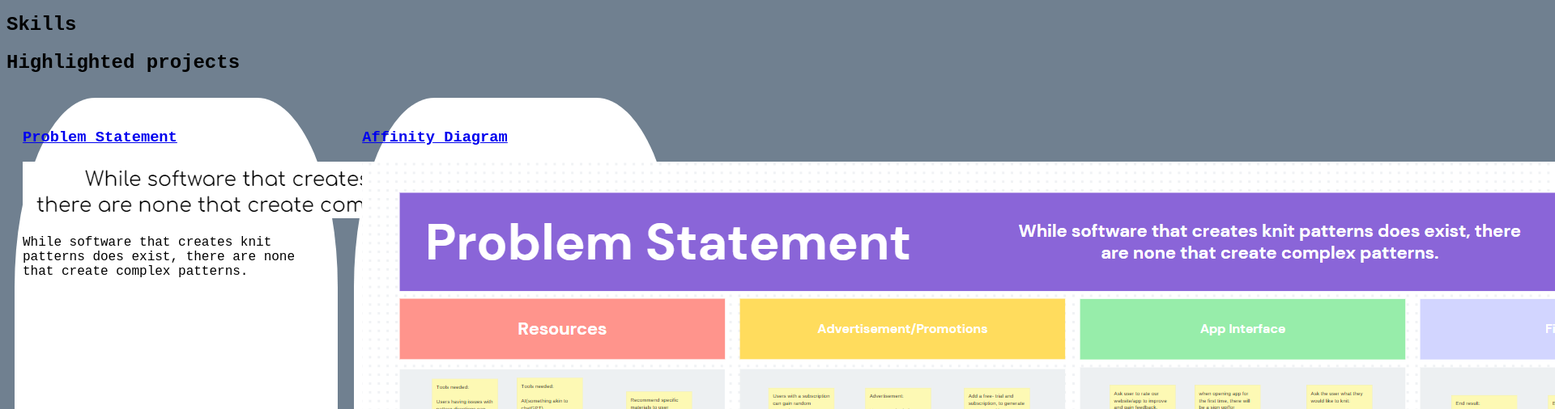
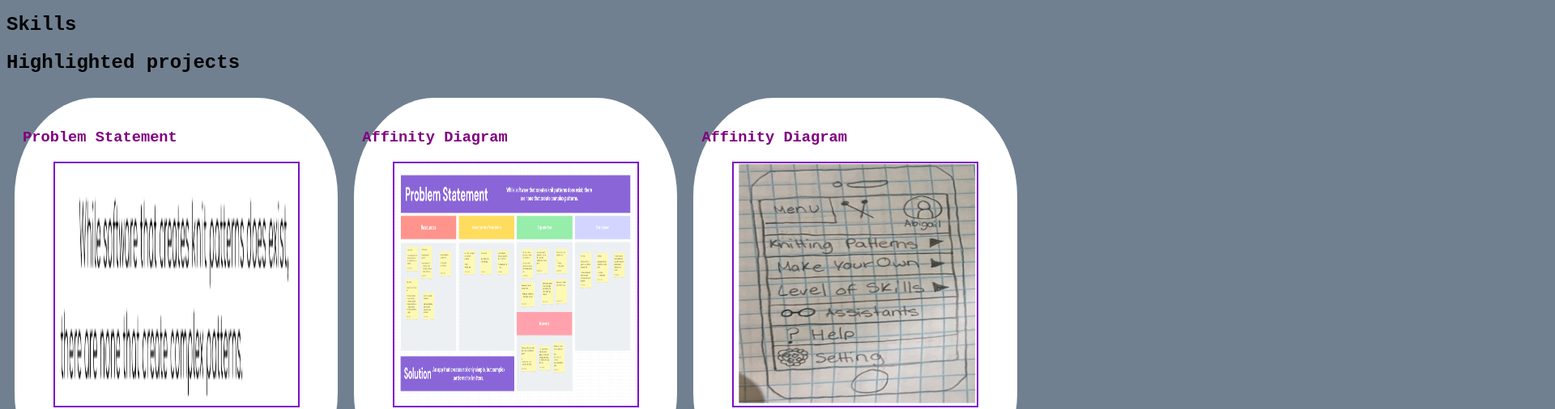
Before and after one commit to SarahySimental/SarahySimental.github.io, a plain HTML site: page index.html in a window 1280 px wide. Shown: the part 110-616 px from the top of the page at 81% size, 1920 px wide, since content can reach past the window. Drawn offline with Linux system fonts and the light colour scheme.

Commit message:
sketches and css

```diff
--- a/index.html
+++ b/index.html
@@ -33,7 +33,15 @@
             <a href="files/affinity-diagram.pdf"><img src="images/affinity-diagram.png"></a>
             <p>Text describing the diagram</p>
         </section>
-    </div>
+
+        <!--Sketches Assignment-->
+        <section class="project">
+        <a href="files/SKETCHES.pdf"><h3>Affinity Diagram</h3></a>
+        <a href="files/SKETCHES.pdf"><img src="images/Representative-Sketch.jpeg"></a>
+        <p>Customer and Administrator point of view</p>
+        </section>
+
+        </div>
 
         <h2>Contact me</h2>
         <div class="contact"></div>
--- a/styles.css
+++ b/styles.css
@@ -16,3 +16,21 @@ padding: 20px 10px;
 background: white; /* pick a color */
 border-radius: 25%;
 }
+
+.project img{
+width: 300px;
+height: 300px;
+margin: 10px;
+border: 2px solid rgb(126, 14, 201); /* choose a color */
+display: block;
+margin: auto;
+}
+
+a { /* change the appearance of ALL links */
+text-decoration: none;
+color: purple;
+}
+.project p { /* change the appearance of paragraph tags inside .project divs */
+text-align: center;
+margin: 15px;
+}
```
Also changed, not shown: images/Representative-Sketch.jpeg (added), 1 other file.
